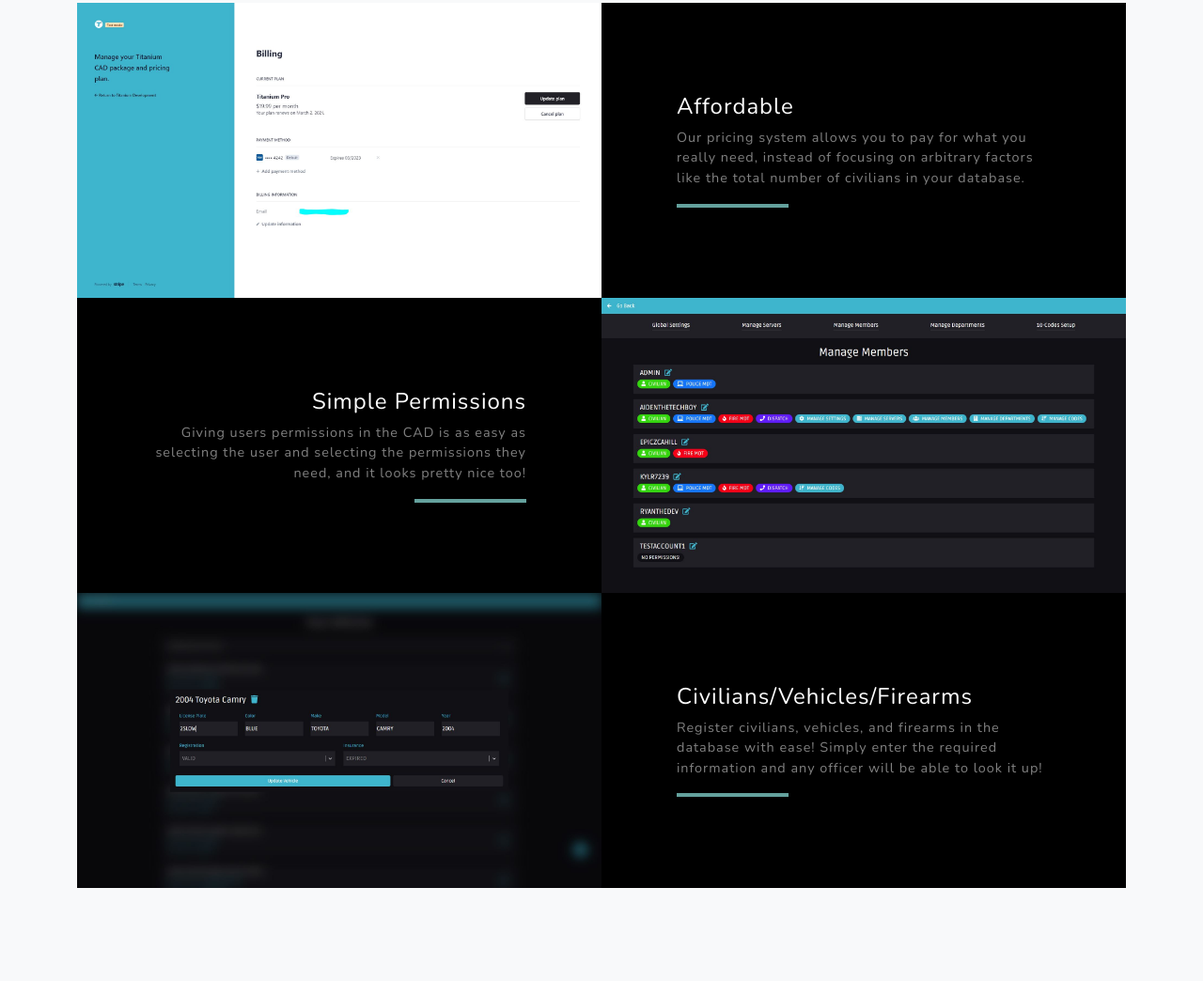
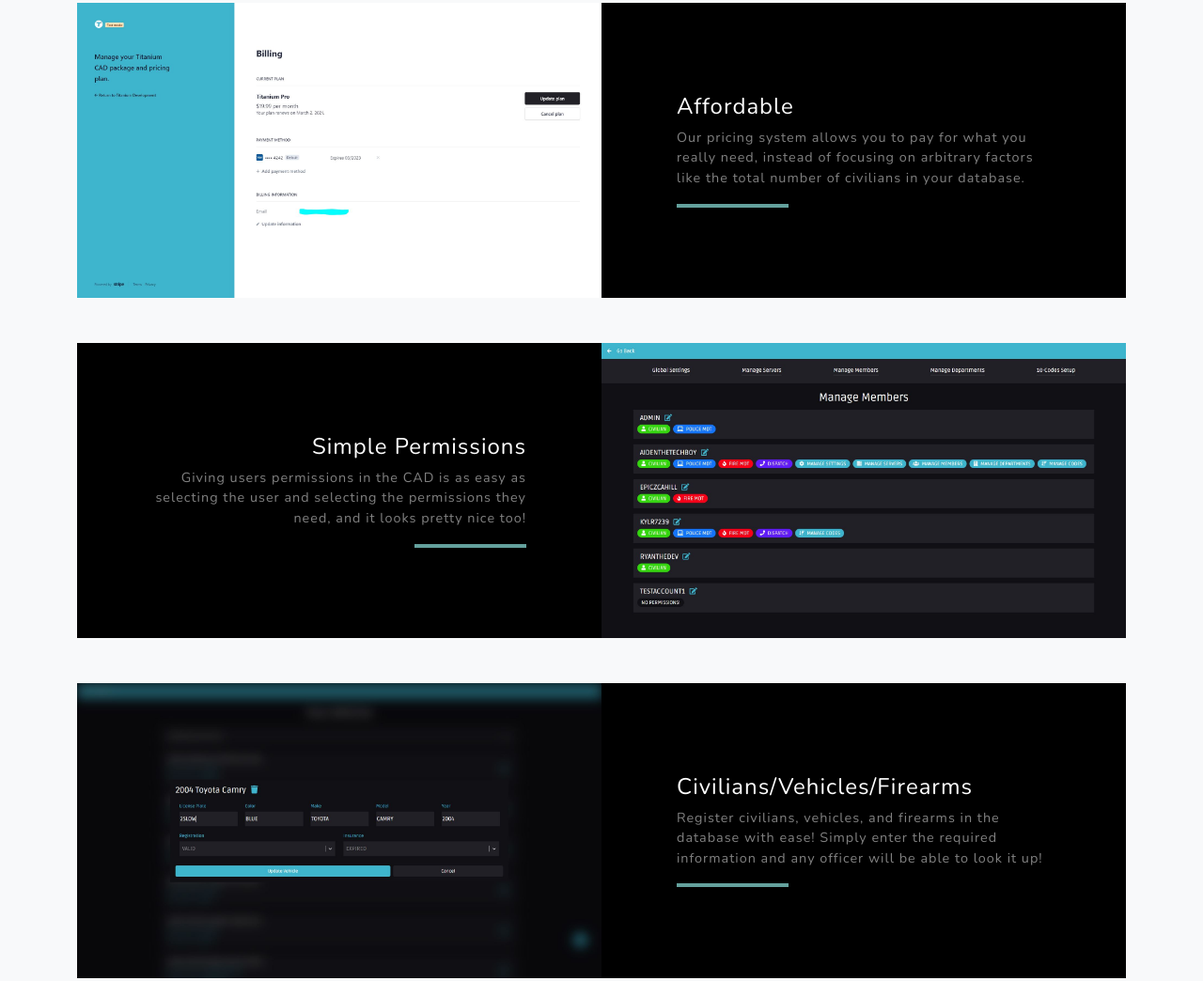
Before and after one commit to AidenTheTechBoy/TitaniumCAD, a website: page Frontend/public/home/index.html in a window 1280 px wide. Shown: the part 1822-2866 px from the top of the page at 94% size. Drawn offline with nearby package versions, Linux system fonts and the light colour scheme.

Commit message:
Change Block Spacing

```diff
--- a/Frontend/public/home/index.html
+++ b/Frontend/public/home/index.html
@@ -81,7 +81,7 @@
                     </div>
                 </div>
                 <!-- Project One Row-->
-                <div class="row justify-content-center no-gutters mb-5 mb-lg-0">
+                <div class="row justify-content-center no-gutters mb-5 mb-lg-0 mt-5">
                     <div class="col-lg-6"><img class="img-fluid" src="assets/img/screenshot-4-manage-payment-pro-plan-example.JPG" alt="" /></div>
                     <div class="col-lg-6">
                         <div class="bg-black text-center h-100 project">
@@ -96,7 +96,7 @@
                     </div>
                 </div>
                 <!-- Project Two Row-->
-                <div class="row justify-content-center no-gutters">
+                <div class="row justify-content-center no-gutters mt-5">
                     <div class="col-lg-6"><img class="img-fluid" src="assets/img/screenshot-3-manage-members-permissions-menu-cad.JPG" alt="" /></div>
                     <div class="col-lg-6 order-lg-first">
                         <div class="bg-black text-center h-100 project">
@@ -111,7 +111,7 @@
                     </div>
                 </div>
                 <!-- Project Three Row-->
-                <div class="row justify-content-center no-gutters mb-5 mb-lg-0">
+                <div class="row justify-content-center no-gutters mb-5 mb-lg-0 mt-5">
                     <div class="col-lg-6"><img class="img-fluid" src="assets/img/screenshot-2-civilian-vehicle-firearm-creator.JPG" alt="" /></div>
                     <div class="col-lg-6">
                         <div class="bg-black text-center h-100 project">
```
